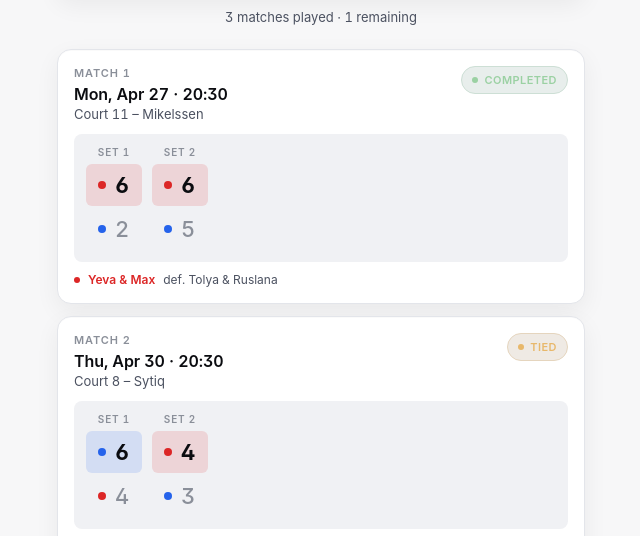
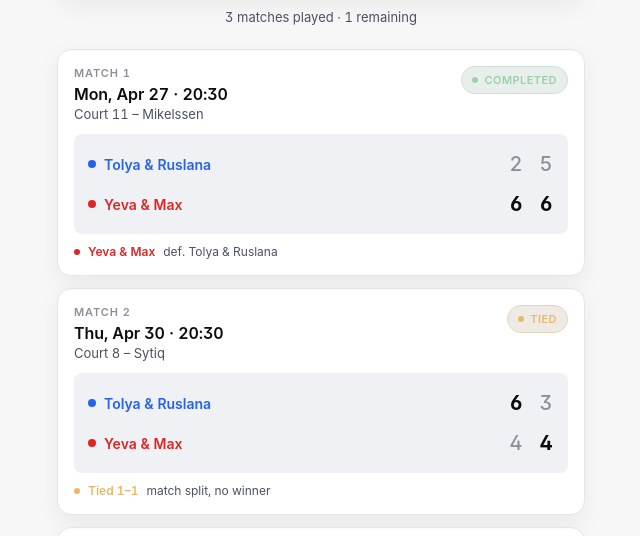
Before and after one commit to anatoliykotsur/padel-scoreboard, a plain HTML site: page index.html in a window 1280 px wide. Shown: the part 241-777 px from the top of the page, without its empty margins (319-959 px from the left). Drawn offline with Linux system fonts and the light colour scheme.

Commit message:
ui: stable team rows, per-set winner via bold/dim text, no color tints

```diff
--- a/app.js
+++ b/app.js
@@ -94,35 +94,30 @@
     }
   }
 
-  function renderSetColumn(index, set, teams) {
-    const tied = set.a === set.b;
-    const aOnTop = tied || set.a > set.b;
-    const top = aOnTop
-      ? { team: "A", value: set.a, color: teams.A.color }
-      : { team: "B", value: set.b, color: teams.B.color };
-    const bot = aOnTop
-      ? { team: "B", value: set.b, color: teams.B.color }
-      : { team: "A", value: set.a, color: teams.A.color };
+  function renderTeamRow(teamKey, match, teams) {
+    const team = teams[teamKey];
+    const myKey = teamKey.toLowerCase();
+    const oppKey = teamKey === "A" ? "b" : "a";
 
-    const cell = (entry, state) => {
-      let title;
-      if (state === "tied") title = "Set " + (index + 1) + " tied";
-      else if (state === "winner") title = teams[entry.team].name + " won set " + (index + 1);
-      else title = teams[entry.team].name + " lost set " + (index + 1);
-      return el("div", {
-        class: "set-cell " + state,
-        style: "--cell-color: " + entry.color + ";",
-        title: title,
-      }, [
+    const scoresEl = el("div", { class: "set-scores" });
+    match.sets.forEach((s) => {
+      const mine = s[myKey];
+      const opp = s[oppKey];
+      let state = "tied";
+      if (mine > opp) state = "winner";
+      else if (mine < opp) state = "loser";
+      scoresEl.appendChild(el("span", { class: "set-score " + state }, [String(mine)]));
+    });
+
+    return el("div", {
+      class: "team-row",
+      style: "--team-color: " + team.color + ";",
+    }, [
+      el("div", { class: "team-label" }, [
         el("span", { class: "swatch" }),
-        el("span", { class: "num" }, [String(entry.value)]),
-      ]);
-    };
-
-    return el("div", { class: "set-col" + (tied ? " tied" : "") }, [
-      el("div", { class: "set-label" }, ["Set " + (index + 1) + (tied ? " · tie" : "")]),
-      cell(top, tied ? "tied" : "winner"),
-      cell(bot, tied ? "tied" : "loser"),
+        el("span", { class: "team-name" }, [team.name]),
+      ]),
+      scoresEl,
     ]);
   }
 
@@ -158,8 +153,10 @@
     card.appendChild(head);
 
     if (match.status === "completed" && match.sets.length) {
-      const grid = el("div", { class: "score-grid" });
-      match.sets.forEach((s, i) => grid.appendChild(renderSetColumn(i, s, data.teams)));
+      const grid = el("div", { class: "score-grid" }, [
+        renderTeamRow("A", match, data.teams),
+        renderTeamRow("B", match, data.teams),
+      ]);
       card.appendChild(grid);
 
       if (winner === "tie") {
--- a/matches.json
+++ b/matches.json
@@ -1,5 +1,5 @@
 {
-  "lastUpdated": "2026-05-01T20:00:00Z",
+  "lastUpdated": "2026-05-01T20:30:00Z",
   "teams": {
     "A": { "name": "Tolya & Ruslana", "color": "#2563eb" },
     "B": { "name": "Yeva & Max", "color": "#dc2626" }
--- a/style.css
+++ b/style.css
@@ -220,70 +220,65 @@ body {
 
 .score-grid {
   display: flex;
-  gap: 10px;
-  flex-wrap: wrap;
-  align-items: stretch;
+  flex-direction: column;
+  gap: 4px;
   background: var(--bg-elev-2);
   border-radius: var(--radius-sm);
-  padding: 12px;
+  padding: 12px 14px;
 }
-.set-col {
-  flex: 0 0 auto;
-  min-width: 56px;
+.team-row {
+  display: grid;
+  grid-template-columns: minmax(0, 1fr) auto;
+  align-items: center;
+  gap: 12px;
+  padding: 6px 0;
+}
+.team-row .team-label {
   display: flex;
-  flex-direction: column;
-  align-items: stretch;
-  gap: 2px;
-}
-.set-col .set-label {
-  font-size: 10px;
-  font-weight: 600;
-  letter-spacing: 0.08em;
-  text-transform: uppercase;
-  color: var(--text-mute);
-  text-align: center;
-  margin-bottom: 4px;
-}
-.set-col.tied .set-label {
-  color: #e8b86b;
-}
-.set-cell {
-  display: grid;
-  grid-template-columns: 8px 1fr;
   align-items: center;
   gap: 8px;
-  padding: 8px 12px;
-  border-radius: 6px;
-  background: transparent;
-  font-variant-numeric: tabular-nums;
+  min-width: 0;
+  font-size: 14px;
+  font-weight: 600;
+  color: var(--team-color, var(--text));
 }
-.set-cell .swatch {
+.team-row .team-label .swatch {
   width: 8px;
   height: 8px;
   border-radius: 50%;
-  background: var(--cell-color, var(--text));
+  background: var(--team-color, var(--text));
+  flex: 0 0 auto;
 }
-.set-cell .num {
-  font-size: 22px;
+.team-row .team-label .team-name {
+  overflow: hidden;
+  text-overflow: ellipsis;
+  white-space: nowrap;
+}
+.team-row .set-scores {
+  display: flex;
+  gap: 14px;
+  font-variant-numeric: tabular-nums;
+}
+.team-row .set-score {
+  min-width: 16px;
+  text-align: center;
+  font-size: 20px;
   font-weight: 700;
   letter-spacing: -0.01em;
   color: var(--text);
-  text-align: center;
 }
-.set-cell.loser .num {
+.team-row .set-score.loser {
   color: var(--text-mute);
   font-weight: 500;
 }
-.set-cell.winner {
-  background: color-mix(in srgb, var(--cell-color, var(--text)) 14%, transparent);
-}
-.set-cell.winner .num {
+.team-row .set-score.tied {
   color: var(--text);
+  font-weight: 600;
 }
 
 .score-grid.empty {
+  align-items: center;
   justify-content: center;
-  align-items: center;
   padding: 18px 12px;
   color: var(--text-mute);
   font-size: 14px;
```
